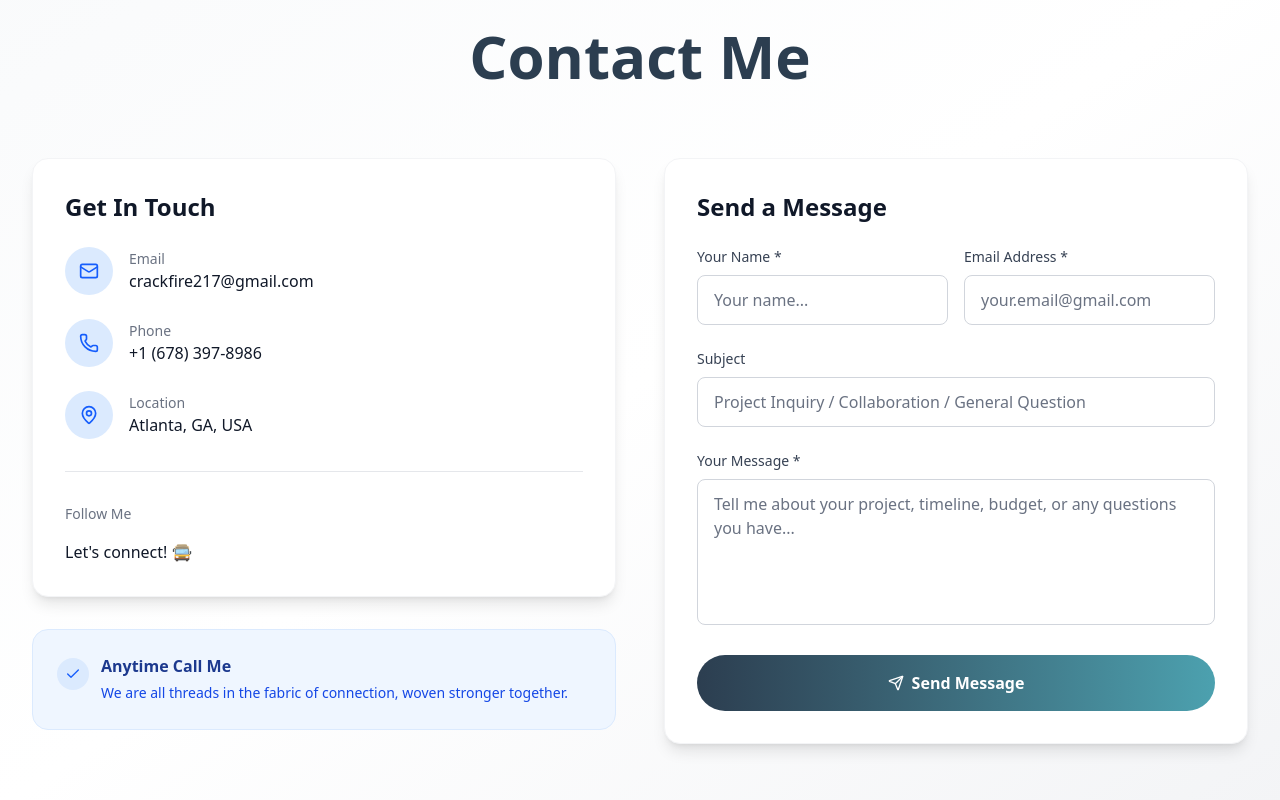
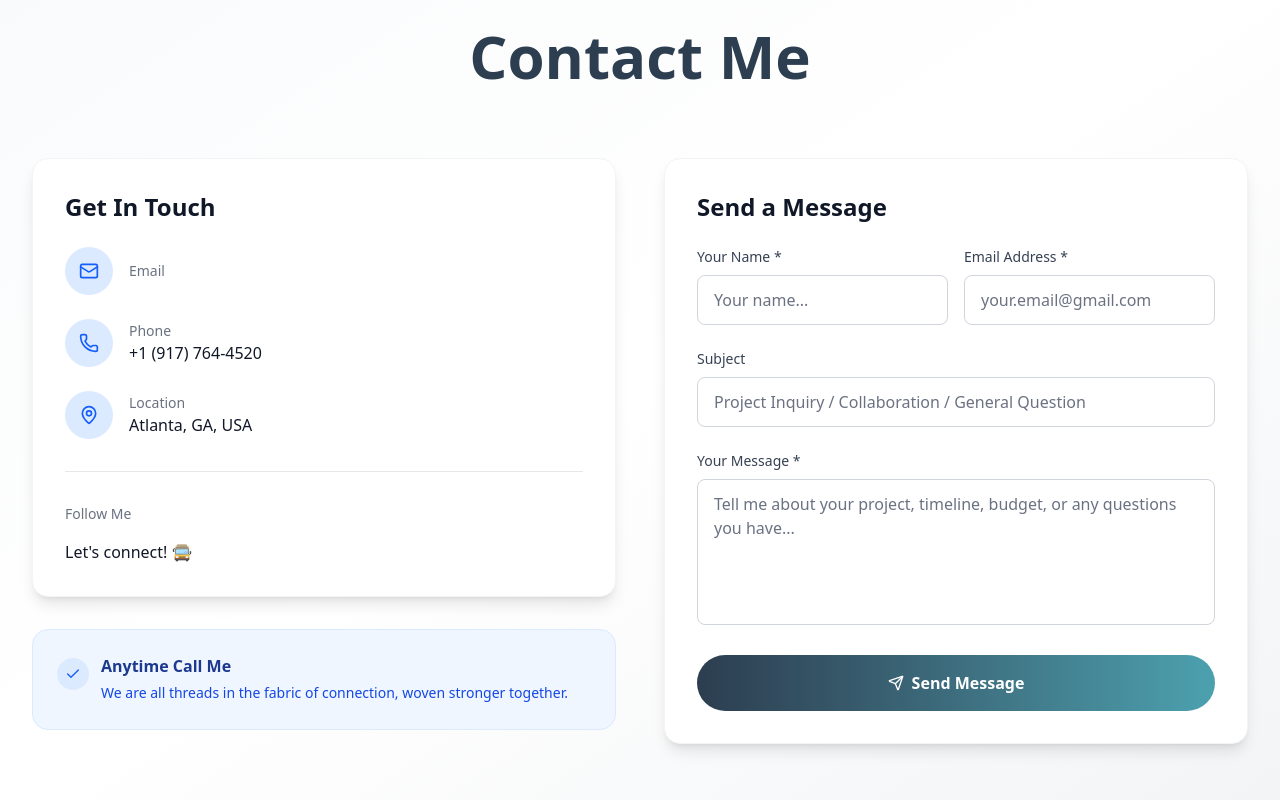
Before and after one commit to ezio421511/portfolio-front-lee, a React (Vite) app: page / in a window 1280 px wide. Shown: the part 10710-11510 px from the top of the page. Built offline with nearby package versions, Linux system fonts and the light colour scheme.

Commit message:
update contact

```diff
--- a/src/components/Contact.jsx
+++ b/src/components/Contact.jsx
@@ -13,6 +13,17 @@ import {
 import { useDarkMode } from "../DarkModeContext";
 
 const Contact = () => {
+  const me = {
+    name: "",
+    email: "",
+    phone: "+1 (917) 764-4520",
+    location: "Atlanta, GA, USA",
+    linkedin: "",
+    github: "",
+    discord: "Farhanur#2170",
+  }
+  const username = me.name
+  const useremail = me.email
   const [formData, setFormData] = useState({
     name: "",
     email: "",
@@ -68,17 +79,17 @@ const Contact = () => {
         reply_to: formData.email,
         subject: formData.subject || 'New Contact Form Message',
         message: formData.message,
-        to_name: 'David Gill',
-        to_email: 'crackfire217@gmail.com'
+        to_name: me.name,
+        to_email: me.email
       };
 
       // Prepare template parameters for thank you email (to user)
       const thankYouParams = {
         to_name: formData.name,
         to_email: formData.email,
-        reply_to: 'crackfire217@gmail.com',
+        reply_to: me.email,
         subject: formData.subject || 'New Contact Form Message',
-        from_name: 'David Gill',
+        from_name: me.name,
         user_email: formData.email // Alternative parameter name
       };
 
@@ -137,14 +148,14 @@ const Contact = () => {
     {
       icon: Mail,
       label: "Email",
-      value: "crackfire217@gmail.com",
-      href: "mailto:crackfire217@gmail.com",
+      value: me.email,
+      href: `mailto:${me.email}`,
     },
     {
       icon: Phone,
       label: "Phone",
-      value: "+1 (678) 397-8986",
-      href: "tel:+16783978986",
+      value: me.phone,
+      href: `tel:${me.phone}`,
     },
     {
       icon: MapPin,
@@ -158,15 +169,15 @@ const Contact = () => {
     {
       icon: Linkedin,
       label: "LinkedIn",
-      href: "https://www.linkedin.com/in/farhanur-rahman/",
+      href: me.linkedin,
       color: "hover:text-blue-600",
     },
     {
       icon: Github,
       label: "GitHub",
-      href: "https://github.com/redforest217",
+      href: me.github,
       color: "hover:text-gray-800",
-    },
+    }
   ];
 
   return (
```
